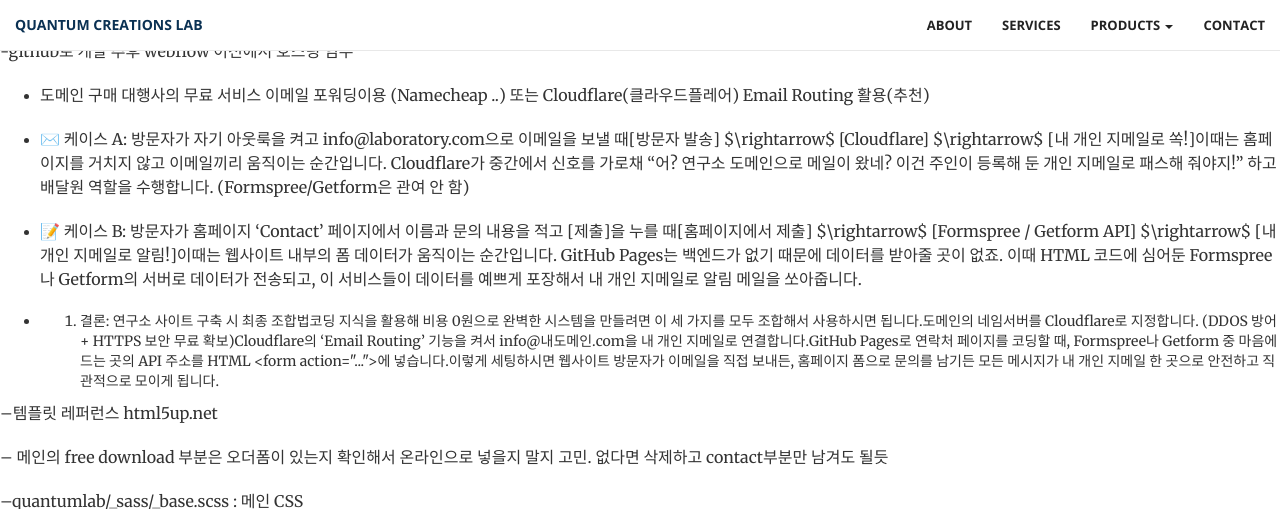
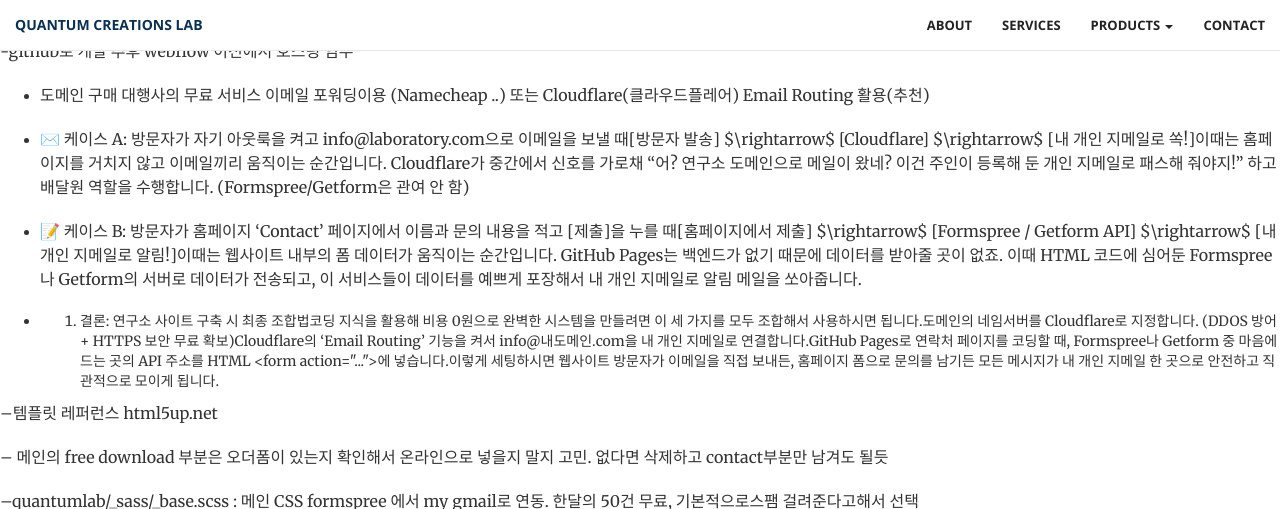
Before and after one commit to jj2hh/quantumlab, a Jekyll site: the page built from planning.md, in a window 1280 px wide and 900 px high, scrolled down 312 px, cut to the strip 0-509 px from the top of the window. Built offline with Jekyll 4.4.1, drawn with Linux system fonts in a browser that asks for light colours; our own code applies the rules of GitHub Pages for plain Markdown files.

Commit message:
Update planning.md

```diff
--- a/planning.md
+++ b/planning.md
@@ -28,5 +28,5 @@
 -- 메인의 free download 부분은 오더폼이 있는지 확인해서 온라인으로 넣을지 말지 고민. 없다면 삭제하고 contact부분만 남겨도 될듯
 
 --quantumlab/_sass/_base.scss : 메인 CSS
-
+formspree 에서 my gmail로 연동. 한달의 50건 무료, 기본적으로스팸 걸려준다고해서 선택
 <img width="857" height="367" alt="image" src="https://github.com/user-attachments/assets/0ed01714-f65b-4f05-822c-066d555a3d48" />
```
